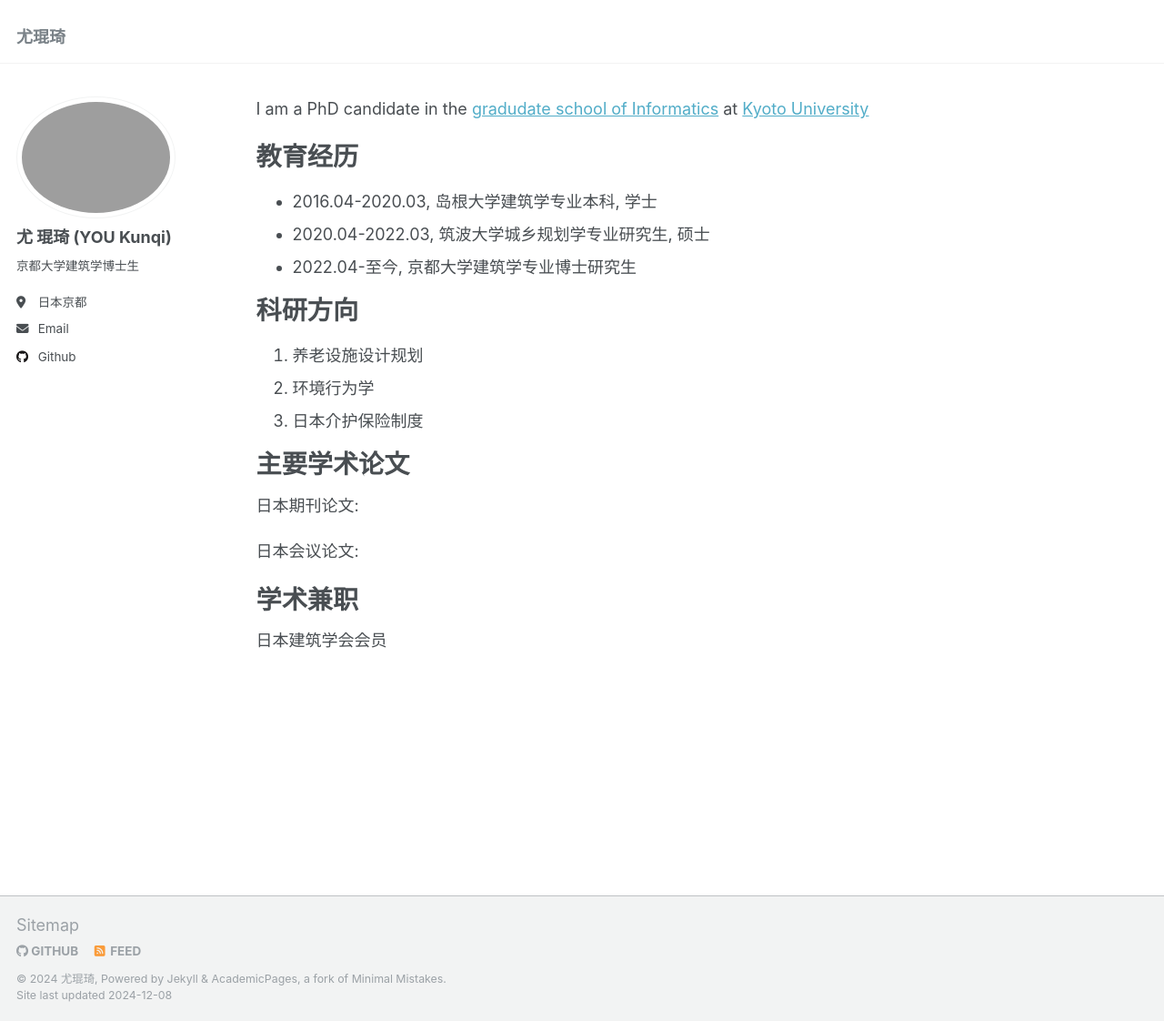
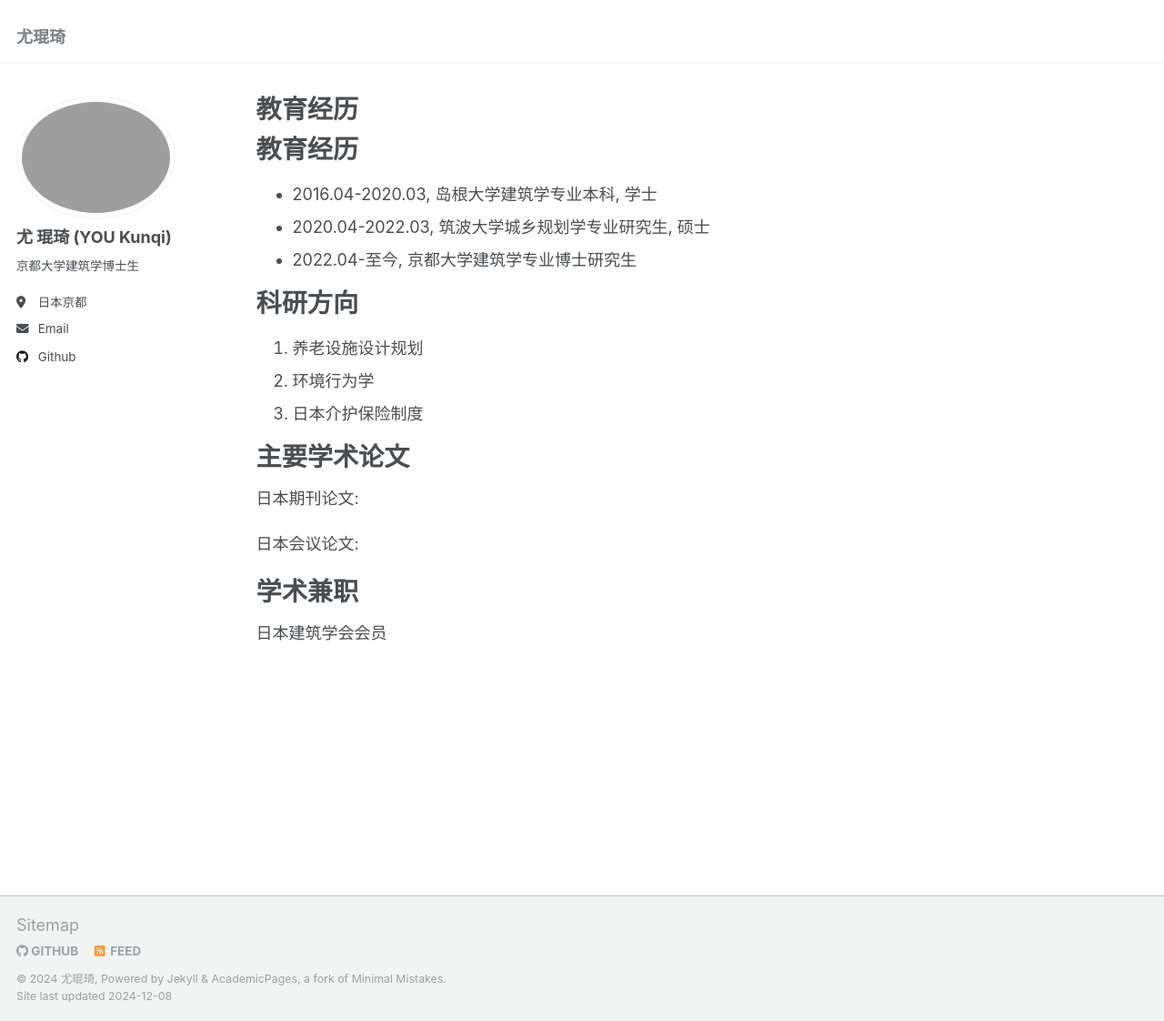
Before and after one commit to youkunqi/youkunqi.github.io, a Jekyll site: the page built from _pages/about.md, in a window 1280 px wide and 1122 px high. Shown: the whole window at 91% size. Built offline with Jekyll 4.4.1, drawn with Linux system fonts in a browser that asks for light colours; our own code applies the rules of GitHub Pages for plain Markdown files.

Commit message:
Update about.md

```diff
--- a/_pages/about.md
+++ b/_pages/about.md
@@ -1,13 +1,11 @@
 ---
 permalink: /
-title: # "Academic Pages is a ready-to-fork GitHub Pages template for academic personal websites"
+# title: # "Academic Pages is a ready-to-fork GitHub Pages template for academic personal websites"
 author_profile: true
 redirect_from:
   - /about/
   - /about.html
 ---
-
-I am a PhD candidate in the [gradudate school of Informatics](https://www.i.kyoto-u.ac.jp/en/) at [Kyoto University](https://www.kyoto-u.ac.jp/en)
 
 
 教育经历
```
